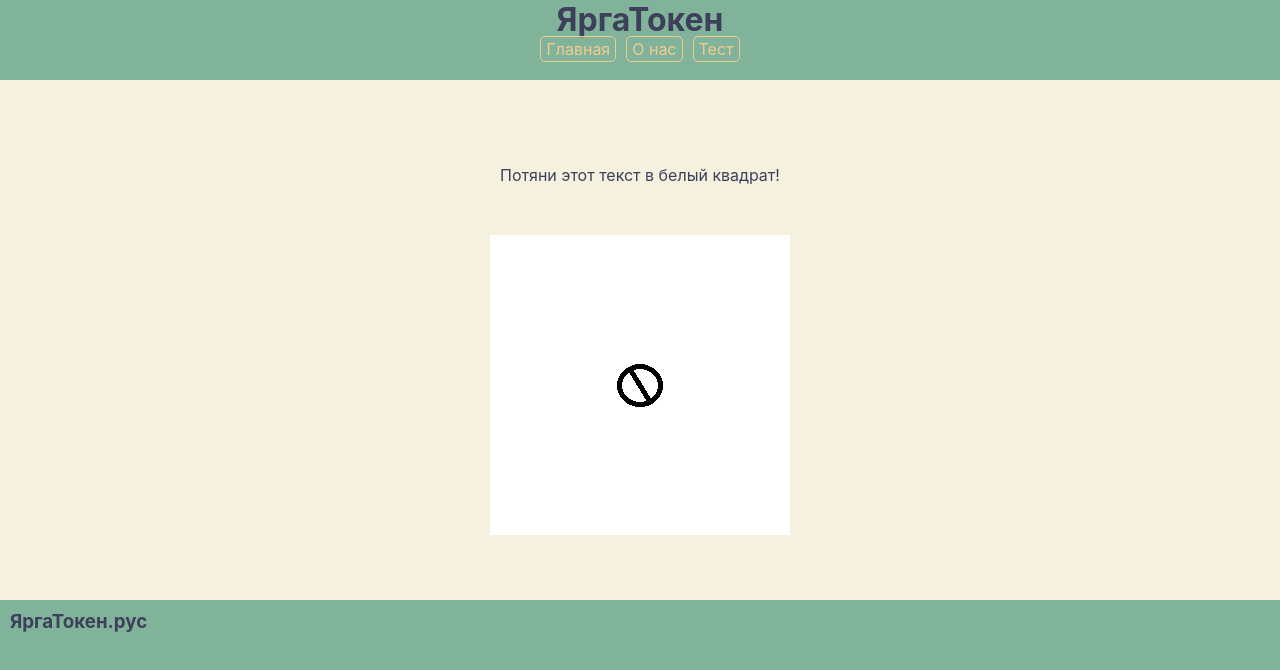
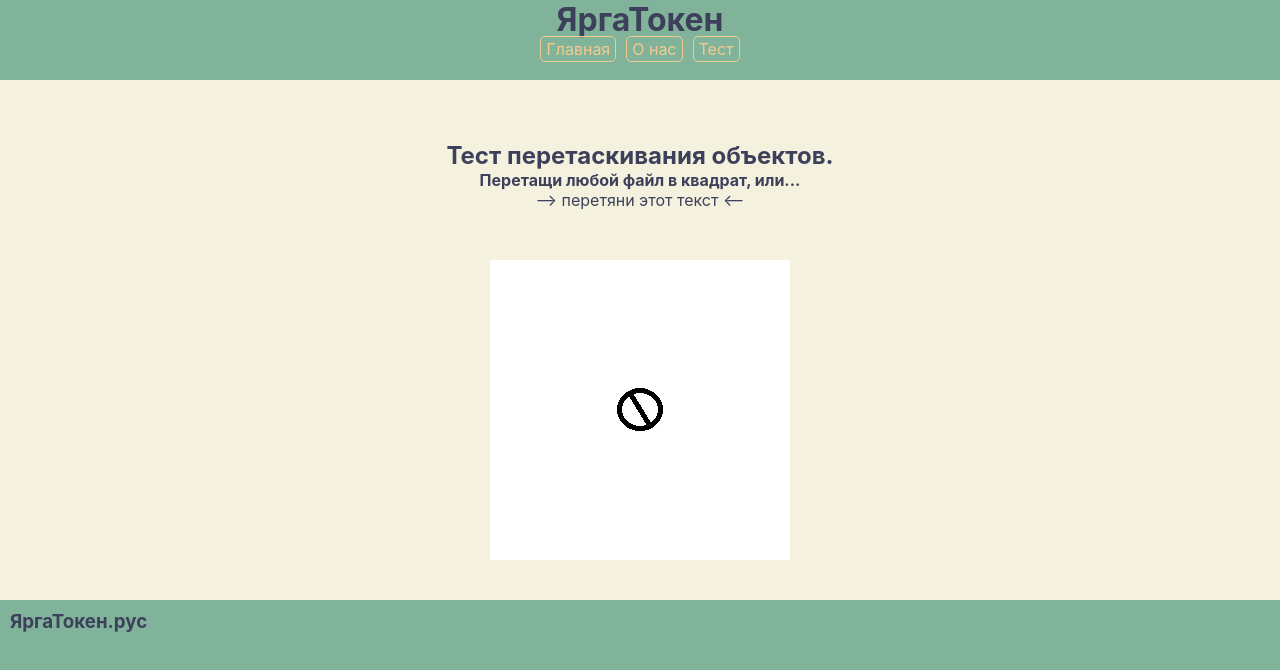
Before and after one commit to ogneyar/YargaToken, a React (Create React App) app: page /test in a window 1280 px wide. Shown: the top 670 px of the page. Built offline with nearby package versions, Linux system fonts and the light colour scheme.

Commit message:
add drop files

```diff
--- a/src/pages/Test.js
+++ b/src/pages/Test.js
@@ -134,7 +134,9 @@ export const Test = () => {
         // <div className="test" id="dropTable" onClick={event} onContextMenu={event} onDoubleClick={event} onDrag={event} onDragEnd={event} onDragEnter={event} onDragExit={event} onDragLeave={event} onDragOver={event} onDragStart={event} onDrop={event} onMouseDown={event} onMouseEnter={event} onMouseLeave={event} onMouseMove={event} onMouseOut={event} onMouseOver={event} onMouseUp={event} >
 
       <div className="div">
-        <p onDragStart={dragStart} draggable="true" id="dragtarget">Потяни этот текст в белый квадрат!</p>
+        <h2>Тест перетаскивания объектов.</h2>
+        <h4>Перетащи любой файл в квадрат, или...</h4>
+        <p onDragStart={dragStart} draggable="true" id="dragtarget">--&gt; перетяни этот текст &lt;--</p>
 
         {/* <div id="droptarget" onDrop={drop} onDragOver={allowDrop} onDragLeave={leave}></div> */}
 
```
Also changed, not shown: 1 other file (tests, documents, lock files or other folders).
